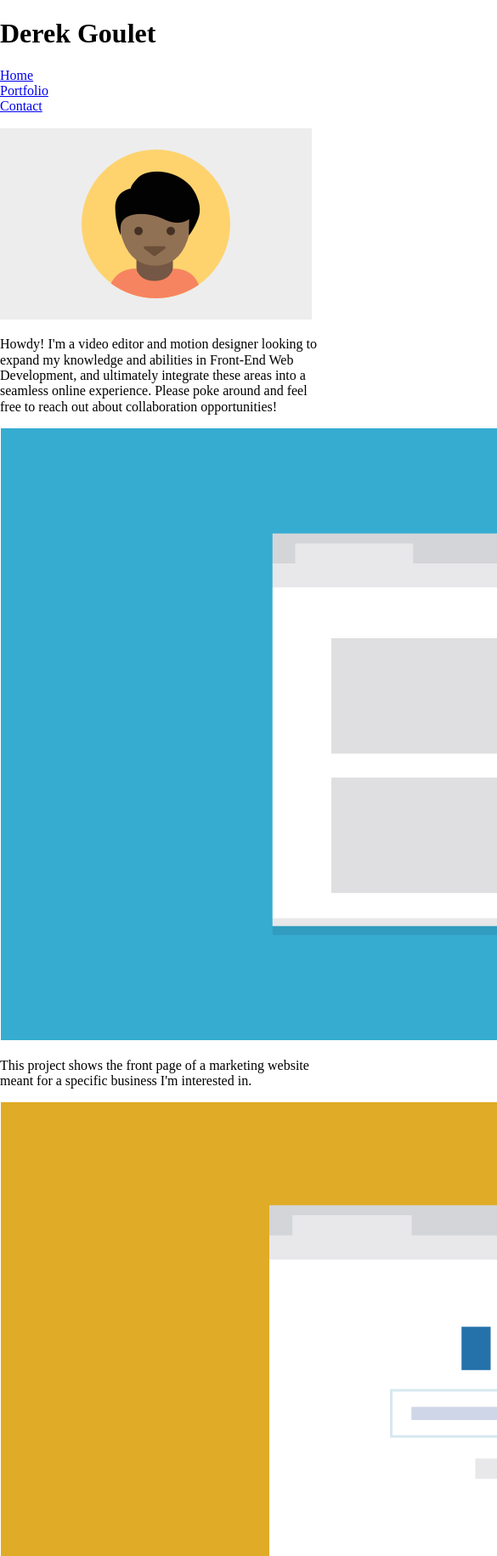
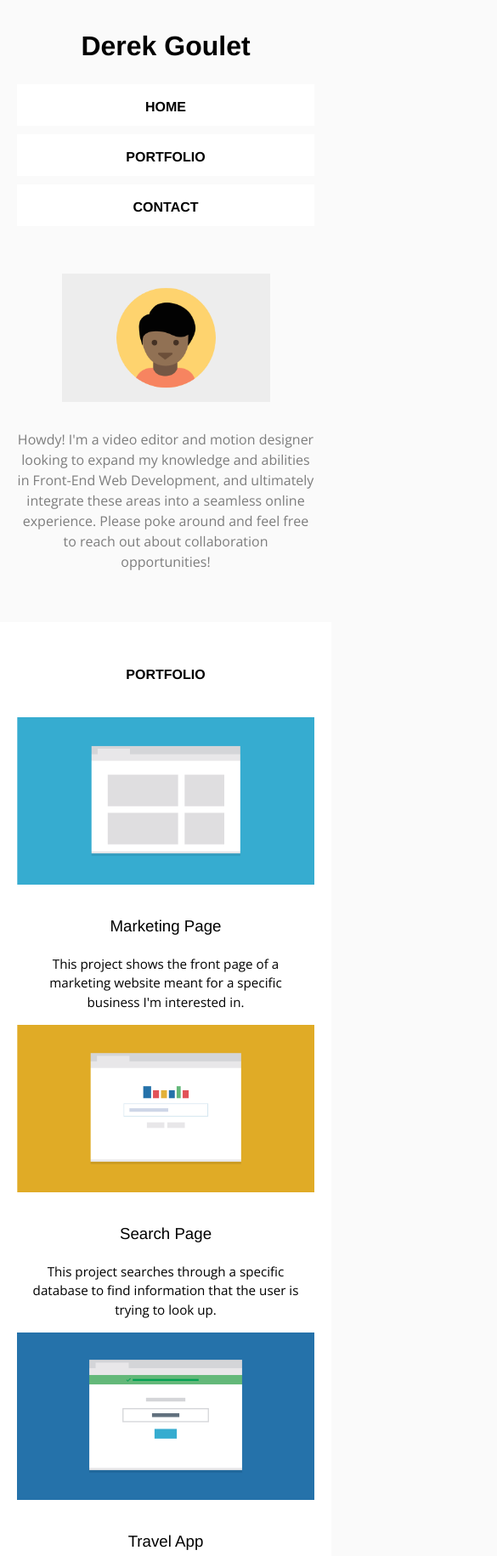
Before and after one commit to dGooMamma/FEWD_Techdegree_P02, a plain HTML site: page index.html in a window 390 px wide. Shown: the top 1831 px of the page at 85% size, 585 px wide, since content can reach past the window. Drawn offline with nearby package versions, Linux system fonts and the light colour scheme; a web font is replaced by a local one.

Commit message:
Mobile 320px layout

```diff
--- a/css/styles.css
+++ b/css/styles.css
@@ -3,3 +3,147 @@
   box-sizing:border-box;
   /* border: 1px solid red; */
 }
+
+/* BASE STYLES */
+
+
+body {
+  font-family: 'Open Sans', sans-serif;
+  font-weight: 300;
+  text-align:center;
+  background-color: rgb(250, 250, 250);
+  line-height: 1.5;
+}
+
+header p {
+  color:rgb(125, 125, 125);
+  font-size: 1em;
+  padding-top: 10px;
+
+
+}
+
+a {
+  text-decoration: none;
+  display:block;
+  margin-bottom:none;
+  color: #000;
+}
+
+nav a {
+  padding: 15px 0 10px;
+}
+
+nav li {
+  background-color: #fff;
+  margin-top: 10px;
+}
+
+footer a,
+nav a,
+h2 {
+  text-transform:uppercase;
+  font-weight: 700;
+}
+
+h1 {
+  margin-top: 0;
+  padding-top: 30px;
+}
+
+h2 {
+  padding: 50px 0 25px;
+  font-size:1em;
+}
+
+h3 {
+  font-weight:400;
+  padding-top:10px;
+}
+
+h1,
+h2,
+h3,
+h4,
+a {
+  font-family: 'Khula', 'Helvetica', sans-serif;
+}
+
+section p {
+  font-size:.95em;
+  width:90%;
+  margin-left: auto;
+  margin-right: auto;
+}
+
+footer p {
+  margin-top:0;
+  padding:5px 0;
+  color:rgb(125, 125, 125);
+}
+
+footer h2 {
+  margin-bottom:0;
+}
+
+footer small,
+footer a {
+  font-weight:700;
+  font-size: .85em;
+  color: #000;
+}
+
+footer small {
+  float:left;
+}
+
+footer a {
+  float:right;
+}
+
+
+/* CLASS STYLES */
+
+.main-header {
+  padding-bottom: 30px;
+}
+
+.profile-image {
+  width:70%;
+  padding-top: 40px;
+}
+
+.section-images {
+  width: 100%;
+}
+
+.padding-general {
+  padding-left: 20px;
+  padding-right: 20px;
+}
+
+.portfolio-wrapper {
+  background-color:rgb(255, 255, 255);
+  padding-bottom: 60px;
+}
+
+.contact {
+  margin-bottom: 60px;
+}
+
+.contact-info {
+  font-weight: 700;
+}
+
+.footer-para {
+  padding:25px 0 15px;
+  border-top: 1px solid rgba(214, 214, 214, .5);
+}
+
+/* Clearfix */
+
+.clearfix::after {
+  content:"";
+  display:table;
+  clear:both;
+}
--- a/index.html
+++ b/index.html
@@ -5,13 +5,14 @@
   <head>
     <meta name="viewport" content="width=device-width">
     <link rel="stylesheet" href="css/normalize.css" type="text/css">
+    <link href="https://fonts.googleapis.com/css?family=Khula:400,700,800|Open+Sans:300,400,700" rel="stylesheet">
     <link rel="stylesheet" href="css/styles.css" type="text/css">
     <title>Derek Goulet - Portfolio</title>
   </head>
 
   <body>
-    <header>
-      <div>
+    <header class="padding-general">
+      <div class="main-header">
         <h1>Derek Goulet</h1>
         <nav>
           <ul>
@@ -20,53 +21,60 @@
             <li><a href="#">Contact</a></li>
           </ul>
         </nav>
-        <img src="images/responsive-layout-profile.png" alt="A portrait of Derek Goulet">
+        <img class="profile-image" src="images/responsive-layout-profile.png" alt="A portrait of Derek Goulet">
         <p>Howdy! I'm a video editor and motion designer looking to expand my knowledge and abilities in Front-End Web Development, and ultimately integrate these areas into a seamless online experience. Please poke around and feel free to reach out about collaboration opportunities!</p>
       </div>
     </header>
 
-    <main>
-      <div class="portfolio-wrapper">
+    <main class="portfolio-wrapper">
+      <div class="padding-general">
+        <h2>Portfolio</h2>
         <section class="marketing-section">
-          <img src="images/portfolio-1.png" alt="">
+          <img class="section-images"src="images/portfolio-1.png" alt="">
+          <h3>Marketing Page</h3>
           <p>This project shows the front page of a marketing website meant for a specific business I'm interested in.</p>
         </section>
 
         <section class="searchpage-section">
-          <img src="images/portfolio-2.png" alt="">
+          <img class="section-images" src="images/portfolio-2.png" alt="">
+          <h3>Search Page</h3>
           <p>This project searches through a specific database to find information that the user is trying to look up.</p>
         </section>
 
         <section class="travelapp-section">
-          <img src="images/portfolio-3.png" alt="">
+          <img class="section-images" src="images/portfolio-3.png" alt="">
+          <h3>Travel App</h3>
           <p>This project compares travel times based on different transportaiton methods and tells you the best one.</p>
         </section>
 
         <section class="map-section">
-          <img src="images/portfolio-4.png" alt="">
+          <img class="section-images" src="images/portfolio-4.png" alt="">
+          <h3>Map of Favorite Spots</h3>
           <p>This project uses mapping apis to plot points for my favorite spots in the city for a do-it-yourself walking tour.</p>
         </section>
 
         <section class="gallery-section">
-          <img src="images/portfolio-5.png" alt="">
+          <img class="section-images" src="images/portfolio-5.png" alt="">
+          <h3>Photo Gallery</h3>
           <p>This project shows the viewer pictures from a recent trip and allows them to easily navigate through photos.</p>
         </section>
 
         <section class="calculator-section">
-          <img src="images/portfolio-6.png" alt="">
+          <img class="section-images" src="images/portfolio-6.png" alt="">
+          <h3>Calculator</h3>
           <p>Someone can enter in the numbers they want, and press the big blue button and get the result.</p>
         </section>
       </div>
     </main>
 
-    <footer class="main-footer">
+    <footer class="main-footer padding-general">
       <div class="contact">
         <h2>Contact</h2>
         <p>If you're interested in chatting or want more info about what I've been working on, I'd love to hear from you!</p>
-        <p>Phone <strong>&plus;1 &lpar;111&rpar; 555-1234</strong></p>
-        <p>Email <strong>d&lowbar;rock@mysite.com</strong></p>
+        <p>Phone&nbsp;&nbsp;&nbsp;<span class="contact-info"><strong>&plus;1 &lpar;111&rpar; 555-1234</strong></span></p>
+        <p>Email&nbsp;&nbsp;&nbsp;<span class="contact-info"><strong>d&lowbar;rock@mysite.com</strong></span></p>
       </div>
-      <p><small>&copy;Derek Goulet 2019</small> <a href="#top">Back to Top</a></p>
+      <p class="footer-para clearfix"><small>&copy;Derek Goulet 2019</small> <a href="#top">Back to Top</a></p>
     </footer>
   </body>
 
```
